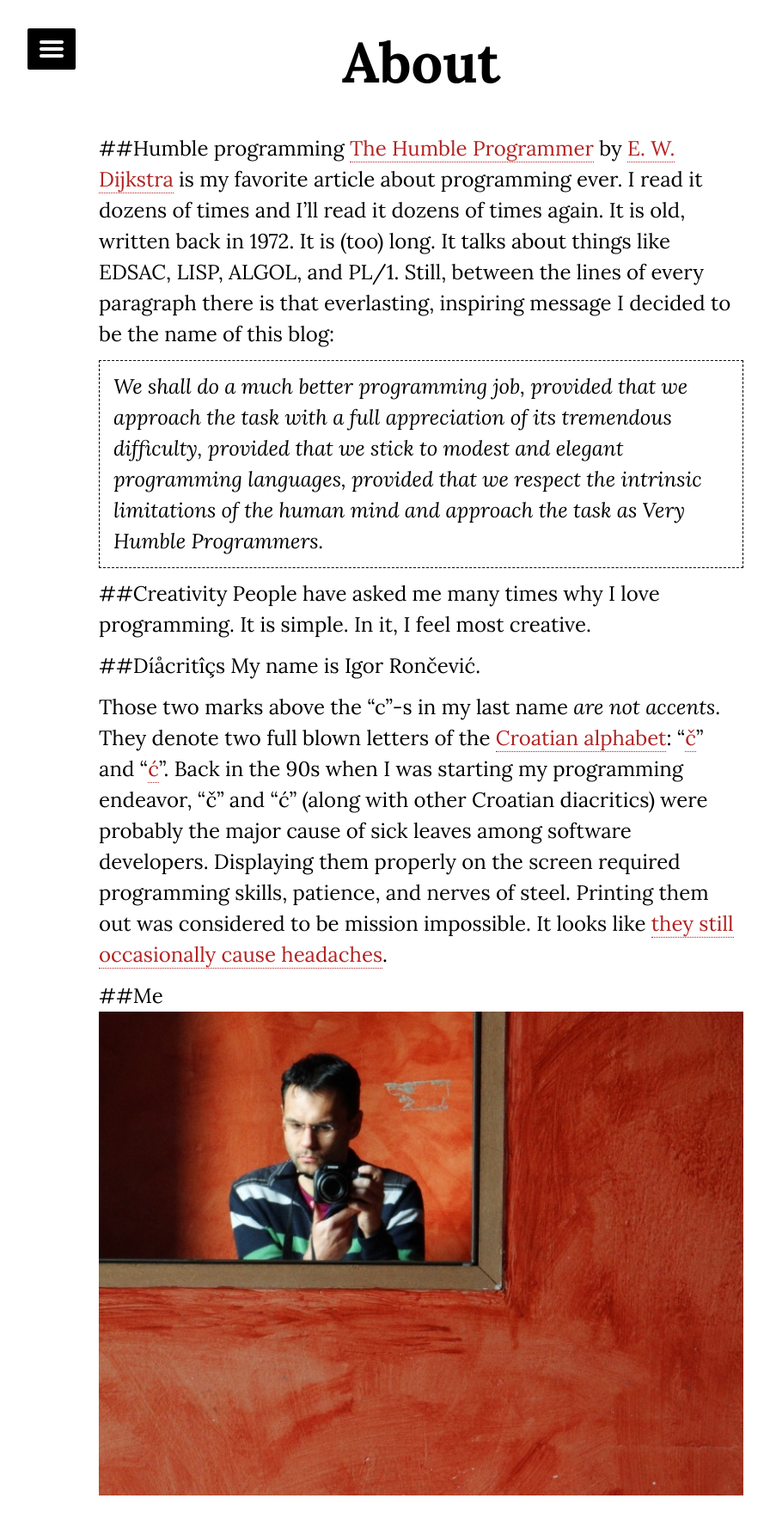
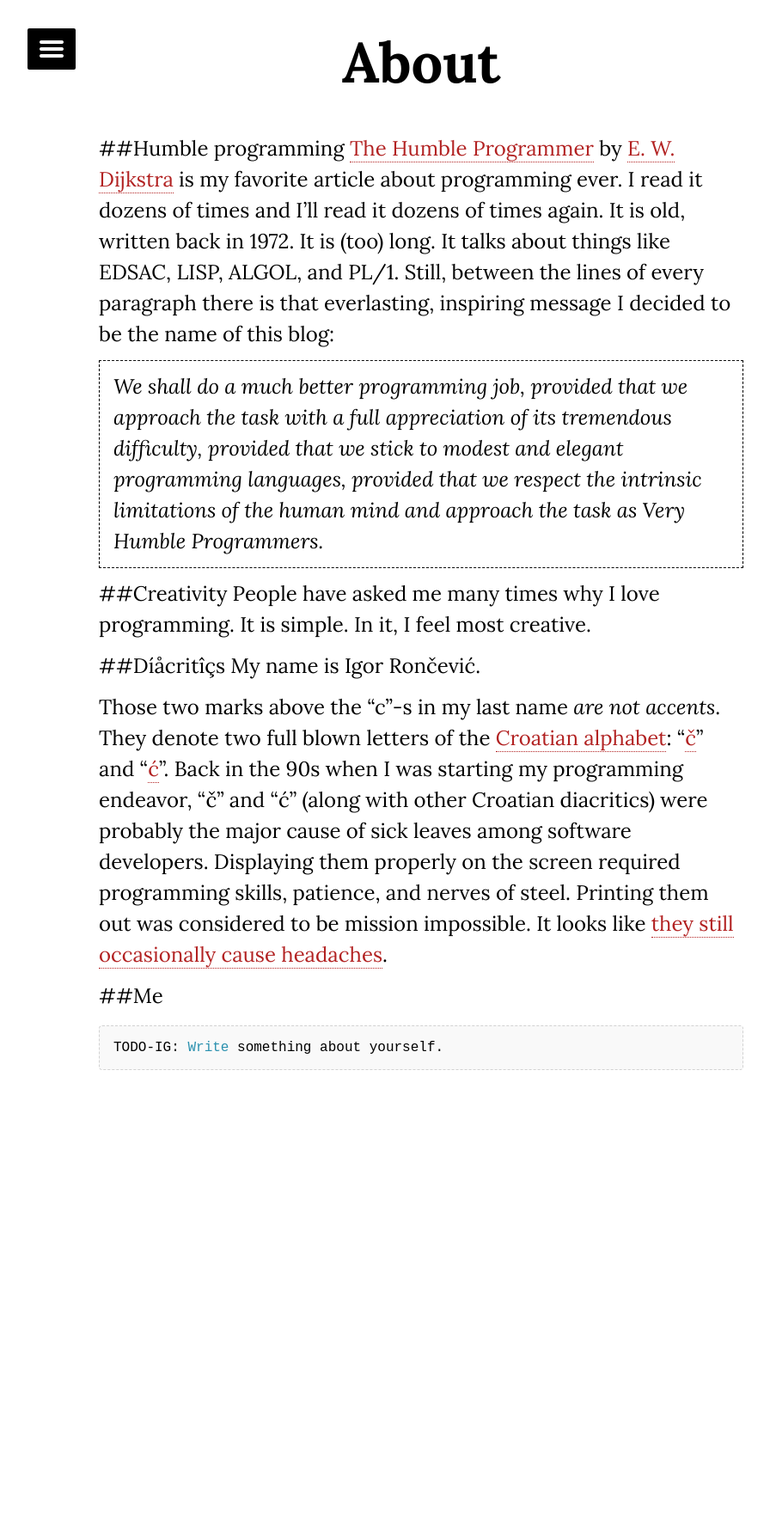
Before and after one commit to ironcev/thp.im, a Jekyll site: the page built from about/index.md, in a window 1280 px wide. Shown: the top 1779 px of the page at 86% size, without its empty margins (150-1046 px from the left). Built offline with Jekyll 4.4.1, drawn with Linux system fonts in a browser that asks for light colours; nearby versions of some CDN libraries.

Commit message:
about: Replaces photo with TODO in About Me

```diff
--- a/about/index.md
+++ b/about/index.md
@@ -17,4 +18,5 @@ My name is Igor Rončević.
 Those two marks above the "c"-s in my last name *are not accents*. They denote two full blown letters of the [Croatian alphabet](http://en.wikipedia.org/wiki/Croatian_alphabet): "[č](http://en.wikipedia.org/wiki/Č)" and "[ć](http://en.wikipedia.org/wiki/Ć)". Back in the 90s when I was starting my programming endeavor, "č" and "ć" (along with other Croatian diacritics) were probably the major cause of sick leaves among software developers. Displaying them properly on the screen required programming skills, patience, and nerves of steel. Printing them out was considered to be mission impossible. It looks like [they still occasionally cause headaches](http://stackoverflow.com/questions/1516259/croatian-diacritic-signs-in-mysql-db-utf-8).
 
 ##Me
-<a href="http://about.me/ironcev"><img src="igor-roncevic.jpg" title="Click to visit my about.me page." alt="About me" style="margin-bottom:2em"></a>
+
+    TODO-IG: Write something about yourself.
```
Also changed, not shown: other parts of about/index.md (+1 -0 lines), about/igor-roncevic.jpg (deleted).
